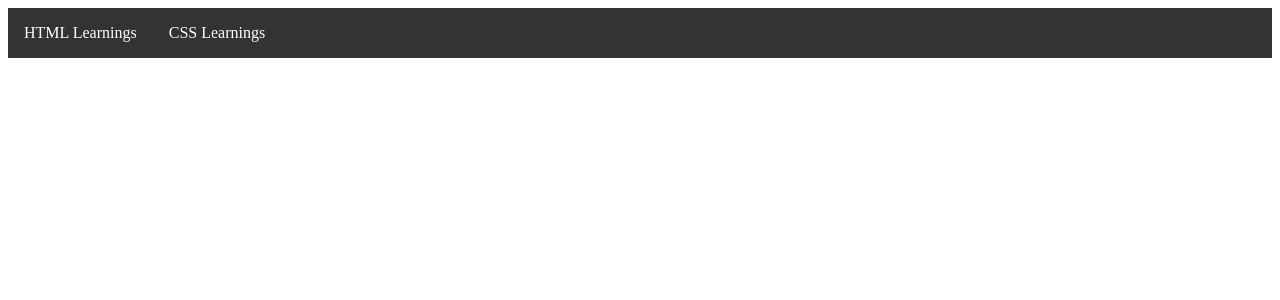
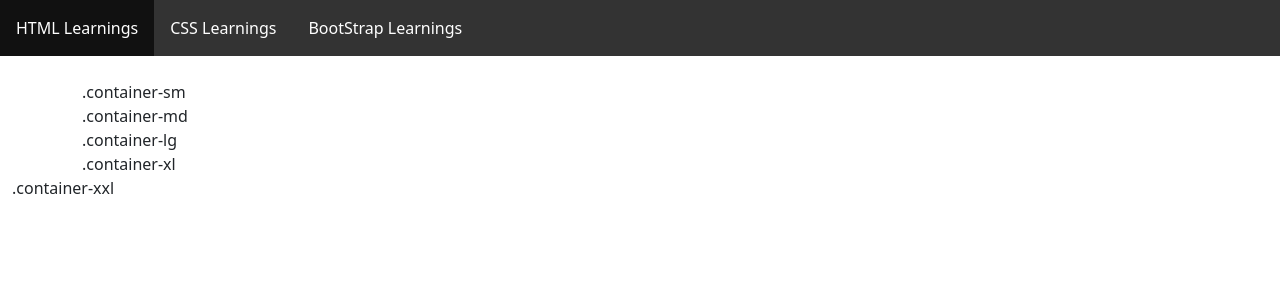
Before and after one commit to KUMARAN76/AngularSamples, an Angular app: page /bootstrap in a window 1280 px wide. Before the commit this address led to /. Shown: the top 300 px of the page. Built offline with nearby package versions, Linux system fonts and the light colour scheme.

Commit message:
Bootstrap added

```diff
--- a/src/app/app.component.html
+++ b/src/app/app.component.html
@@ -2,6 +2,7 @@
   <ol style="list-style-type: none;">
     <li><a routerLink="/html">HTML Learnings</a></li>
     <li><a routerLink="/css">CSS Learnings</a></li>
+    <li><a routerLink="/bootstrap">BootStrap Learnings</a></li>
   </ol>
 </nav>
 
--- /dev/null
+++ b/src/app/bootstraplearning/bootstraplearning.component.html
@@ -0,0 +1,16 @@
+<br>
+<!-- <div class="container" style="border: 1px solid blue;">
+    <h1>My First Bootstrap Page</h1>
+    <p>This is some text</p>
+</div><br>
+
+<div class="container-fluid" style="border: 1px solid green;">
+    <h1>This is Container Fluid</h1>
+    <p>This is some text</p>
+</div><br> -->
+
+<div class="container-sm">.container-sm</div>
+<div class="container-md">.container-md</div>
+<div class="container-lg">.container-lg</div>
+<div class="container-xl">.container-xl</div>
+<div class="container-xxl">.container-xxl</div>
--- /dev/null
+++ b/src/app/bootstraplearning/bootstraplearning.component.ts
@@ -0,0 +1,15 @@
+import { Component, OnInit } from '@angular/core';
+
+@Component({
+  selector: 'app-bootstraplearning',
+  templateUrl: './bootstraplearning.component.html',
+  styleUrls: ['./bootstraplearning.component.css']
+})
+export class BootstraplearningComponent implements OnInit {
+
+  constructor() { }
+
+  ngOnInit(): void {
+  }
+
+}
--- a/src/app/csslearning/csslearning.component.css
+++ b/src/app/csslearning/csslearning.component.css
@@ -19,10 +19,10 @@ h5
     color: blueviolet;
 }
 
-*
+/* *
 {
 
-}
+} */
 
 p.bgcolor
 {
--- a/src/index.html
+++ b/src/index.html
@@ -6,6 +6,9 @@
   <base href="/">
   <meta name="viewport" content="width=device-width, initial-scale=1">
   <link rel="icon" type="image/x-icon" href="favicon.ico">
+
+  <link rel="stylesheet" href="https://cdn.jsdelivr.net/npm/bootstrap@5.2.0/dist/css/bootstrap.min.css">
+  <script src="https://cdn.jsdelivr.net/npm/bootstrap@5.2.0/dist/js/bootstrap.bundle.min.js"></script>
 </head>
 <body>
   <app-root></app-root>
```
Also changed, not shown: src/app/app.module.ts (+6 -2 lines), src/app/bootstraplearning/bootstraplearning.component.css (added), 1 other file (tests, documents, lock files or other folders).
